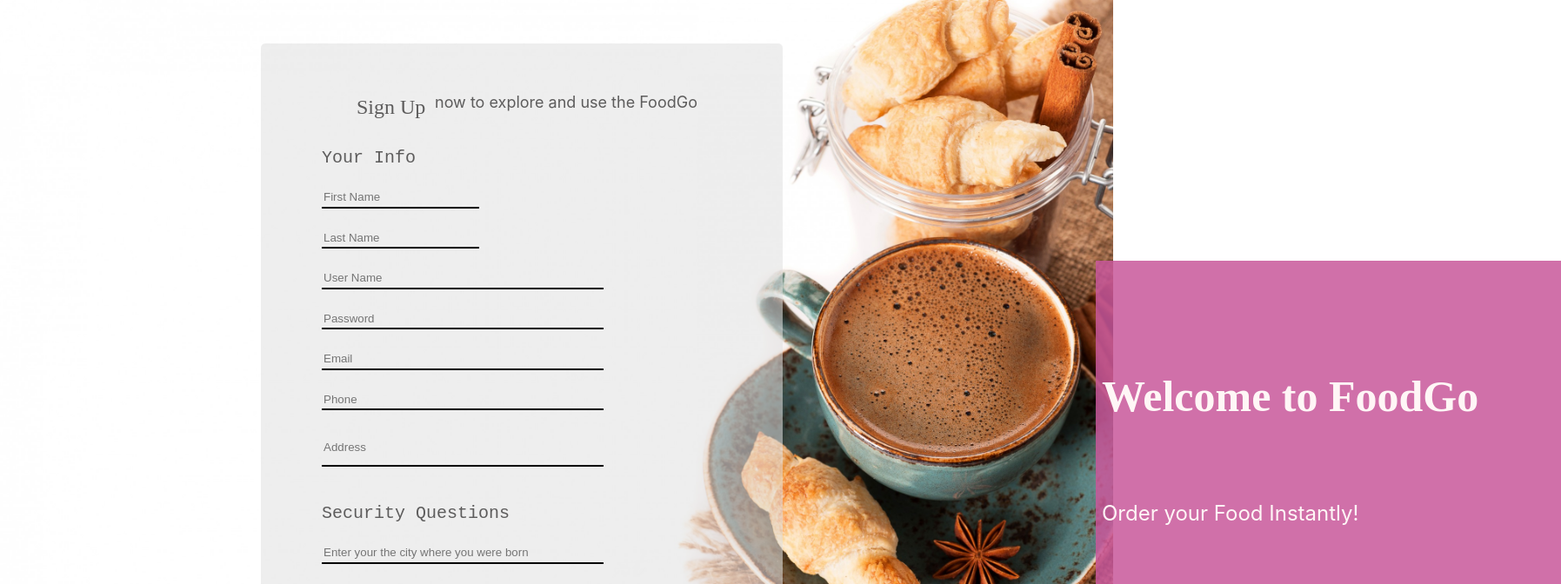
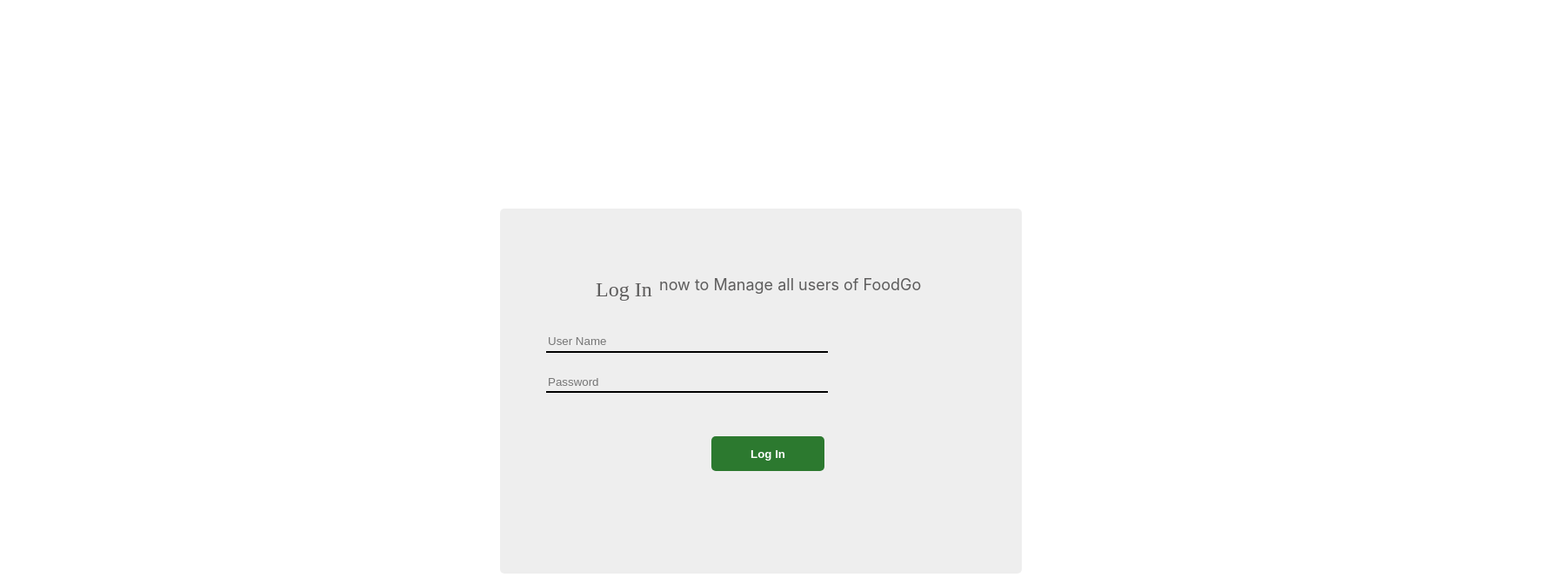
Before and after one commit to fast-isb/FoodGo-AdminModule-and-CustomerFeatures, a React (Create React App) app in the folder frontend/: page / in a window 1280 px wide. Shown: the top 672 px of the page at 87% size, 1795 px wide, since content can reach past the window. Built offline with nearby package versions, Linux system fonts and the light colour scheme.

Commit message:
validations admin log in done

```diff
--- /dev/null
+++ b/frontend/src/Admin_Login.js
@@ -0,0 +1,98 @@
+import axios from 'axios';
+import React from 'react';
+import signb from './signb.jpeg'
+import "./style.css";
+
+class Admin_Login extends React.Component {
+    constructor() {
+        super()
+        this.state = {
+            username: '',
+            password: '',
+            message: '',
+        }
+    }
+    onsubmit = e => {
+        const admin = {
+            uname: 'admin',
+            password: 'asd123',
+        }
+       // e.preventDefault();
+        if (this.state.username!=null && this.state.password!=null) {
+
+            const loginObject = {
+                userName: this.state.username,
+                userPassword: this.state.password,
+            }
+            //console.log(this.state.name);
+
+            axios.post('http://localhost:3001/users/login', loginObject)
+            .then(res => {
+                console.log(res.data)
+            })
+        }
+    }
+    onChangeUserName = e => {
+        this.setState({
+            username: e.target.value
+        })
+    }
+
+    onChangePassword = e => {
+        this.setState({
+            password: e.target.value
+        })
+    }
+
+    render() {
+
+        return (
+            <div>
+                <br />
+                <br />
+                <br />
+                <br />
+                <br />
+                <br />
+                <br />
+                <br />
+                <br />
+                <br />
+                <br />
+                <br />
+                <div className='adminLogin'>
+                    <form onSubmit={this.onsubmit}>
+                        <br />
+                        <br />
+                        <br />
+                        <br />
+                        <div className='login'>
+                            Log In
+                        </div>
+                        <div className='loginheader'>
+                            <span>
+                                now to Manage all users of FoodGo
+                            </span>
+                            <br />
+                            <div className='innerdiv'>
+                                <br />
+                                <br />
+                                <input className='inputFieldsLarge' placeholder='User Name' required type='text' value={this.state.username} onChange={this.onChangeUserName} />
+                                <br />
+                                <br />
+                                <input className='inputFieldsLarge' placeholder='Password' required type='password' value={this.state.password} onChange={this.onChangePassword} />
+                                <br />
+                                <br />
+                                <label id='errorMessage'>{this.state.message} </label>
+                                <br/>
+                                <input className='signupButton' type='submit' value='Log In' />
+                            </div>
+                        </div>
+                    </form>
+                </div>
+            </div>
+        );
+    }
+}
+
+export default Admin_Login;
--- a/frontend/src/index.js
+++ b/frontend/src/index.js
@@ -1,18 +1,19 @@
-import React from 'react';
-import ReactDOM from 'react-dom/client';
-import './index.css';
-import App from './App.js';
-import reportWebVitals from './reportWebVitals.js';
-import Test from './test.js';
+import React from 'react'
+import ReactDOM from 'react-dom/client'
+import './index.css'
+import App from './App.js'
+import reportWebVitals from './reportWebVitals.js'
+import Test from './test.js'
 import Customer_Signup from './Customer_Signup.js'
 import Customer_Login from './Customer_Login.js'
 import Forget_Password from './Forget_Password.js'
 import Reset_Password from './Reset_Password.js'
+import Admin_Login from './Admin_Login.js'
 
 const root = ReactDOM.createRoot(document.getElementById('root'));
 root.render(
   <React.StrictMode>
-    <Customer_Signup />
+    <Admin_Login />
   </React.StrictMode>
 );
 
--- a/frontend/src/style.css
+++ b/frontend/src/style.css
@@ -164,3 +164,11 @@ img{
 .erroeMessageGroup{
     margin-left: 15px;
 }
+
+.adminLogin{
+    margin-left: 575px;
+    background-color: rgba(226, 225, 225, 0.567);
+    height: 420px;
+    width: 600px;
+    border-radius: 5px;
+}
```
Also changed, not shown: frontend/src/Customer_Dashboard.js (added, +57 -0 lines).
